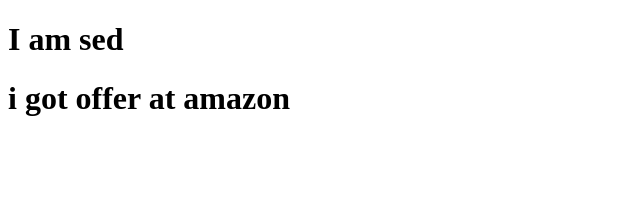
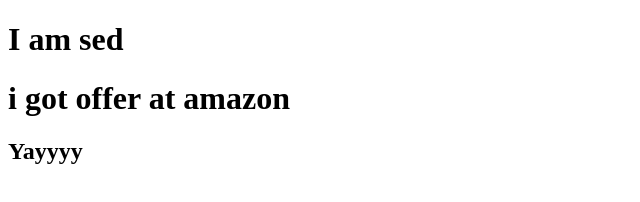
Before and after one commit to harish20046/demo-pratice, a plain HTML site: page index.html in a window 1280 px wide. Shown: the whole page, without its empty margins (0-640 px from the left). Drawn offline with Linux system fonts and the light colour scheme.

Commit message:
Updated the file

```diff
--- a/index.html
+++ b/index.html
@@ -8,5 +8,6 @@
 <body>
     <h1>I am sed</h1>
     <h1>i got offer at amazon</h1>
+    <h2>Yayyyy</h2>
 </body>
 </html>
```
